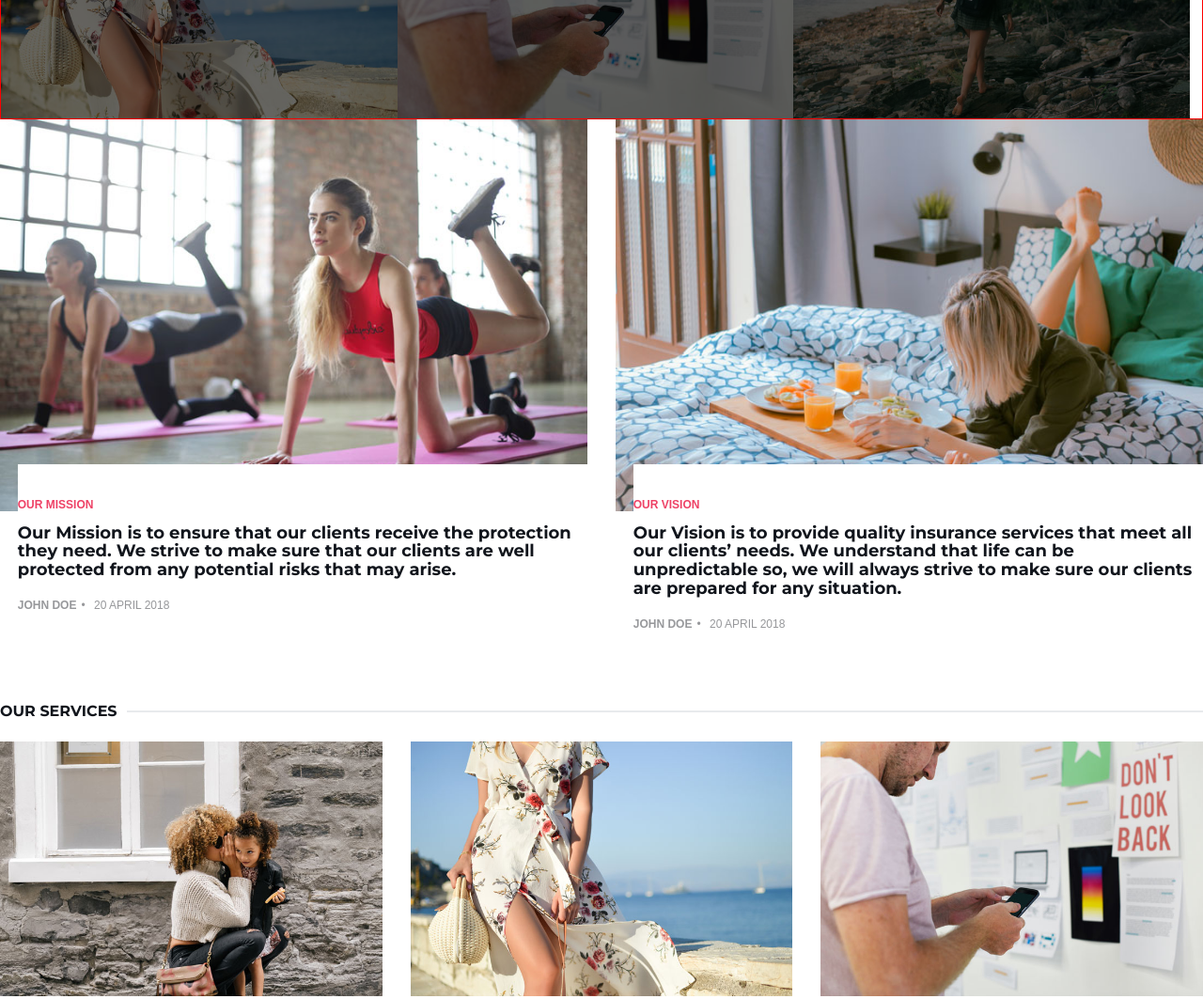
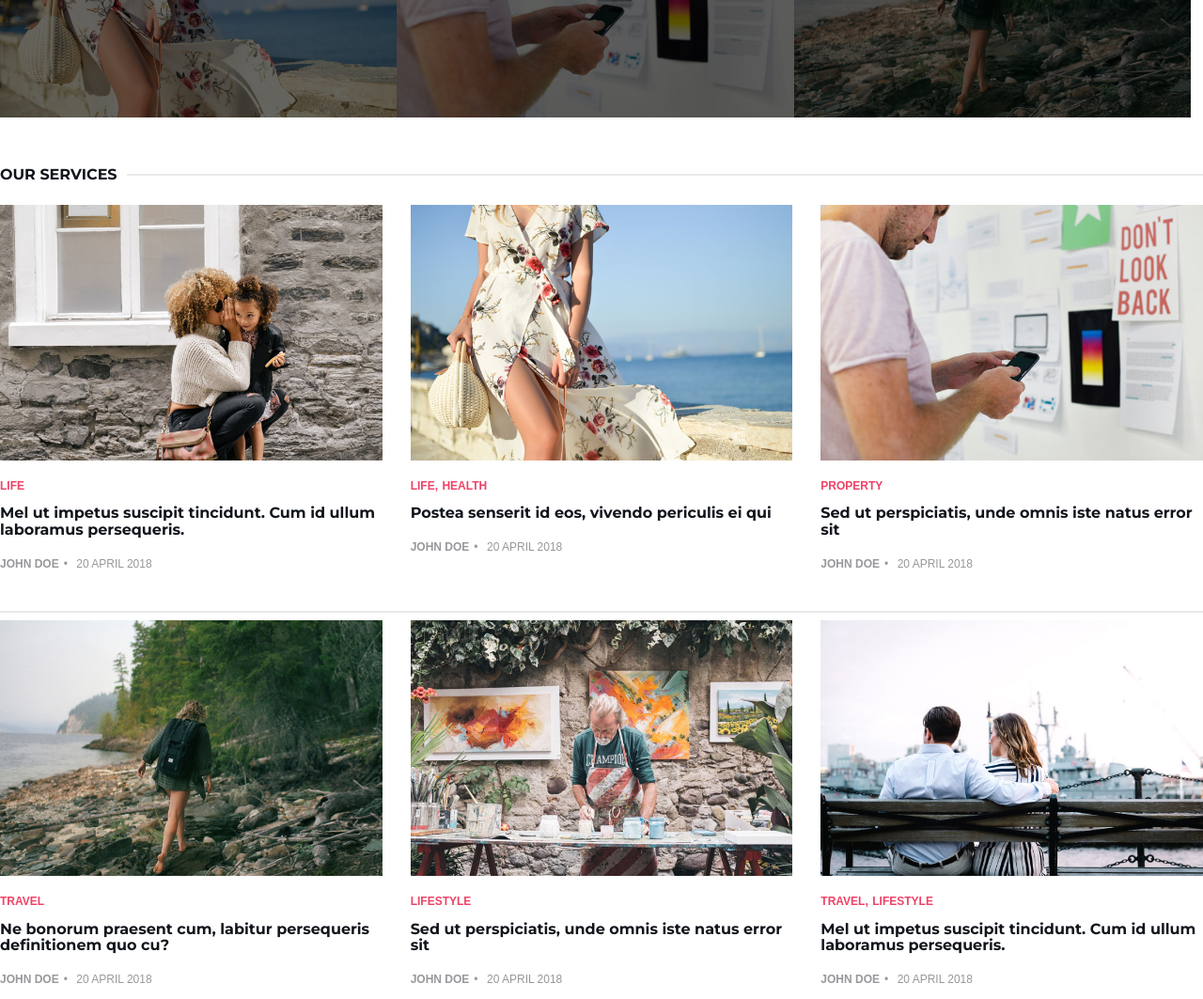
Before and after one commit to Emeson360/insurance, a plain HTML site: page index.html in a window 1280 px wide. Shown: the part 2301-3364 px from the top of the page at 94% size. Drawn offline with Linux system fonts and the light colour scheme; a web font is replaced by a local one.

Commit message:
Fix: here for you

```diff
--- a/css/style.css
+++ b/css/style.css
@@ -69,7 +69,6 @@ RESPONSIVE
 .we-are-here-card-con {
   display: flex;
   flex-wrap: wrap;
-  border: 1px solid red;
 }
 
 .we-are-here-card {
--- a/index.html
+++ b/index.html
@@ -356,54 +356,12 @@
 			</div>
 
 
-			<div class="row">
-
-				<div class="clearfix visible-md visible-lg"></div>
-				<div class="col-md-6">
-					<div class="post">
-						<a class="post-img" href="blog-post.html"><img src="img/post-4.jpg" alt=""></a>
-						<div class="post-body">
-							<div class="post-category">
-								<a href="category.html">Our Mission</a>
-							</div>
-							<h3 class="post-title"><a>Our Mission is to ensure that our clients receive the protection
-									they need. We strive to make sure that our clients are well protected from any
-									potential risks that may arise.
-								</a></h3>
-							<ul class="post-meta">
-								<li><a href="author.html">John Doe</a></li>
-								<li>20 April 2018</li>
-							</ul>
-						</div>
-					</div>
-				</div>
 
 
 
 
-				<div class="col-md-6">
-					<div class="post">
-						<a class="post-img" href="blog-post.html"><img src="img/post-7.jpg" alt=""></a>
-						<div class="post-body">
-							<div class="post-category">
-								<a href="category.html">Our Vision</a>
-							</div>
-							<h3 class="post-title"><a>Our Vision is to provide quality insurance services that meet all
-									our clients’ needs. We understand that life can be unpredictable so, we will always
-									strive to make sure our clients are prepared for any situation.</a></h3>
-							<ul class="post-meta">
-								<li><a href="author.html">John Doe</a></li>
-								<li>20 April 2018</li>
-							</ul>
-						</div>
-					</div>
-				</div>
-			</div>
 
-
-
-
-			<div class="row">
+			<div class="row" style="margin-top: 50px;">
 				<div class="col-md-12">
 					<div class="section-title">
 						<h2 class="title">Our Services</h2>
```
